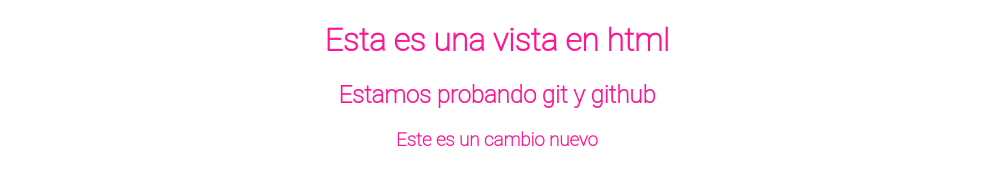
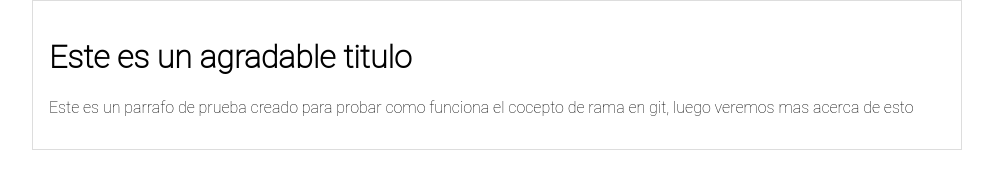
Before and after one commit to gustavolora/vlog.github.io, a plain HTML site: page index.html in a window 1280 px wide. Shown: the whole page, without its empty margins (143-1136 px from the left). Drawn offline with Linux system fonts and the light colour scheme.

Commit message:
realizando commit a master

```diff
--- a/css/stylesheet.css
+++ b/css/stylesheet.css
@@ -1,7 +1,21 @@
-body
-{
-    color: deeppink;
+body {
+    color: black;
     text-align: center;
     font-family: "Roboto Thin";
+    font-size: 16px;
+    margin: 0;
+    padding: 0;
 
 }
+#container
+{
+    width: 70%;
+    padding: 1em;
+    text-align: left;
+    border: 1px solid #DDD;
+    margin: 0 auto;
+}
+#container.h1
+{
+    font-size: 20px;
+}
--- a/index.html
+++ b/index.html
@@ -6,8 +6,11 @@
     <title>Title</title>
 </head>
 <body>
-    <h1>Esta es una vista en html</h1>
-    <h2>Estamos probando git y github</h2>
-    <h3>Este es un cambio nuevo</h3>
+    <div id="container">
+        <h1>Este es un agradable titulo</h1>
+        <p>Este es un parrafo de prueba creado para probar como funciona
+        el cocepto de rama en git, luego veremos mas acerca de esto</p>
+
+    </div>
 </body>
 </html>
```
